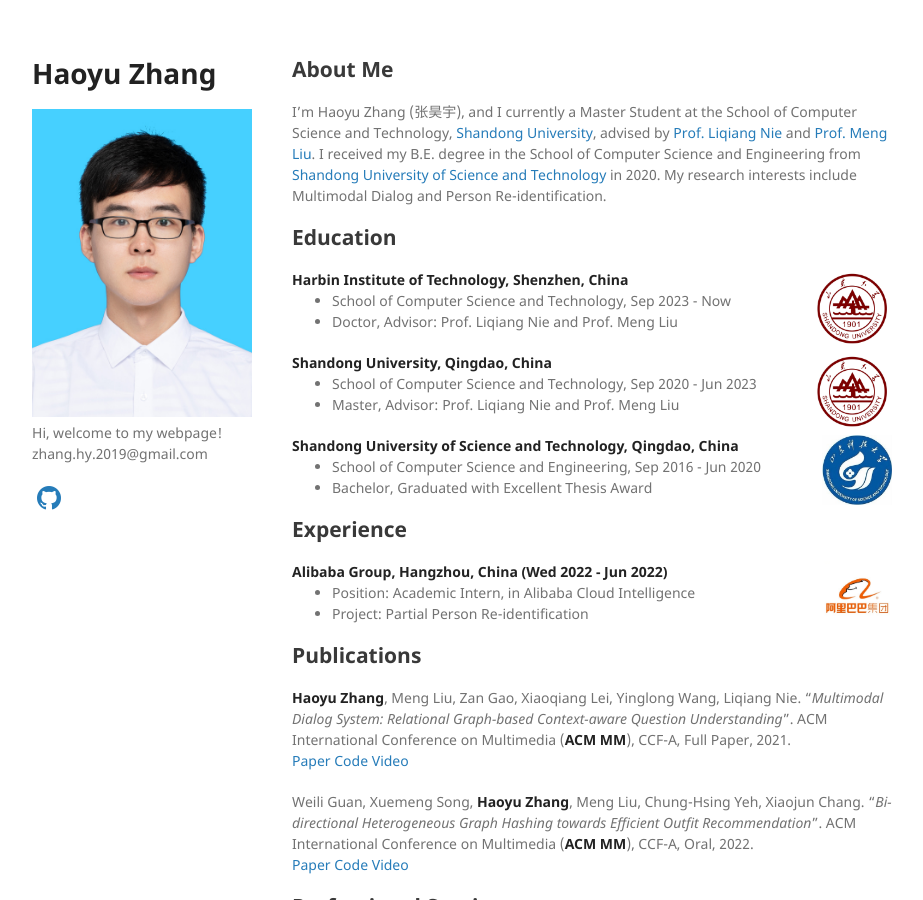
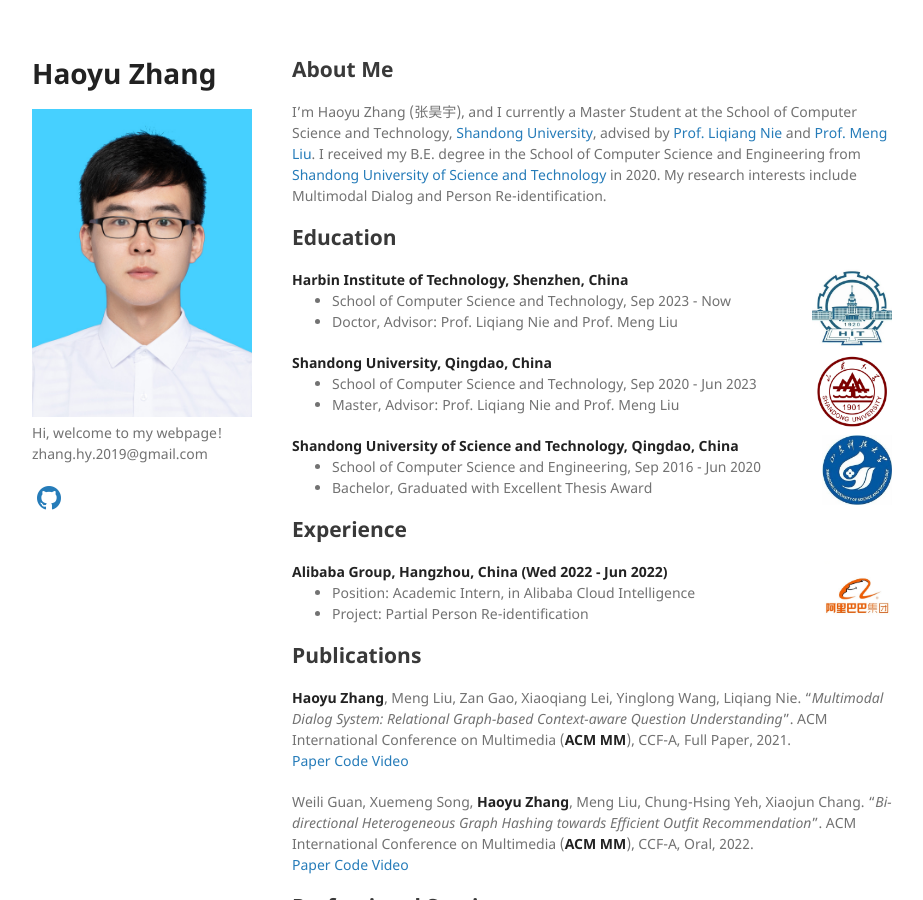
Before and after one commit to Hyu-Zhang/Hyu-Zhang.github.io, a Jekyll site: the page built from index.md, in a window 1280 px wide and 900 px high. Shown: the whole window, without its empty margins (178-1101 px from the left). Built offline with Jekyll 4.4.1, drawn with Linux system fonts in a browser that asks for light colours; a style sheet for code colours, icons or effects is not loaded; our own code applies the rules of GitHub Pages for plain Markdown files.

Commit message:
Update index.md

```diff
--- a/index.md
+++ b/index.md
@@ -10,7 +10,7 @@ I’m Haoyu Zhang (张昊宇), and I currently a Master Student at the School of
 <div align="left">
         <strong> Harbin Institute of Technology, Shenzhen, China</strong>
           <a target="_blank" rel="external">
-            <img border="0" src="sdu_logo.jpg" align="right" width="80" height="80">
+            <img border="0" src="hit_logo.jpg" align="right" width="80" height="80">
           </a>
         <ul>
         <li>School of Computer Science and Technology, Sep 2023 - Now </li>
```
